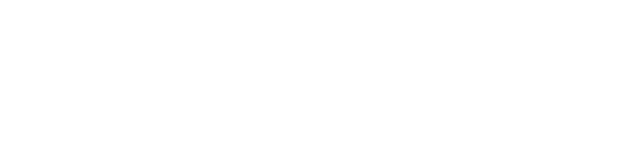
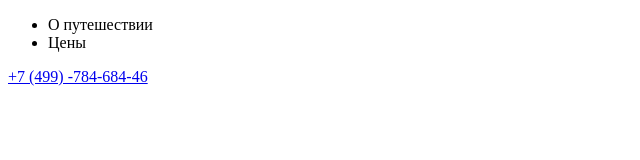
Before and after one commit to MattNovik/HTML_Academy-test-, a website: page source/index.html in a window 1280 px wide. Shown: the whole page, without its empty margins (0-640 px from the left). Drawn offline with Linux system fonts and the light colour scheme.

Commit message:
header html

```diff
--- a/source/index.html
+++ b/source/index.html
@@ -5,6 +5,18 @@
 	</head>
 	<body class="page-body">
 		<header class="page-header">
+			<div class="wrapper-header">
+				<a href="#" class="wrapper-header logo"></a>
+				<div class="wrapper-header nav-tel">
+					<nav class="nav-tel menu">
+						<ul class="menu__list">
+							<li>О путешествии</li>
+							<li>Цены</li>
+						</ul>
+						<a href="#" class="nav-tel tel">+7 (499) -784-684-46</a>
+					</nav>
+				</div>
+			</div>
 		</header>
 		<main class="page-main">
 		</main>
```
